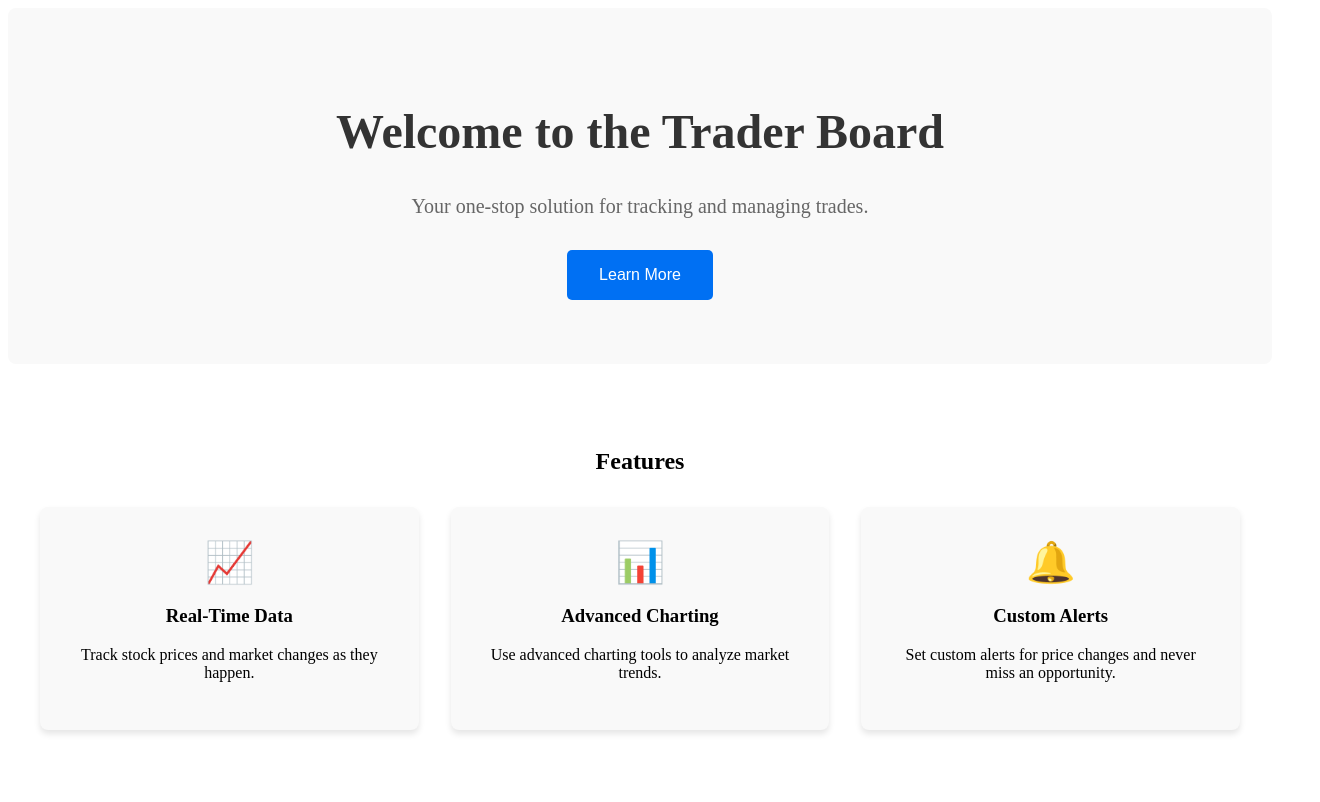
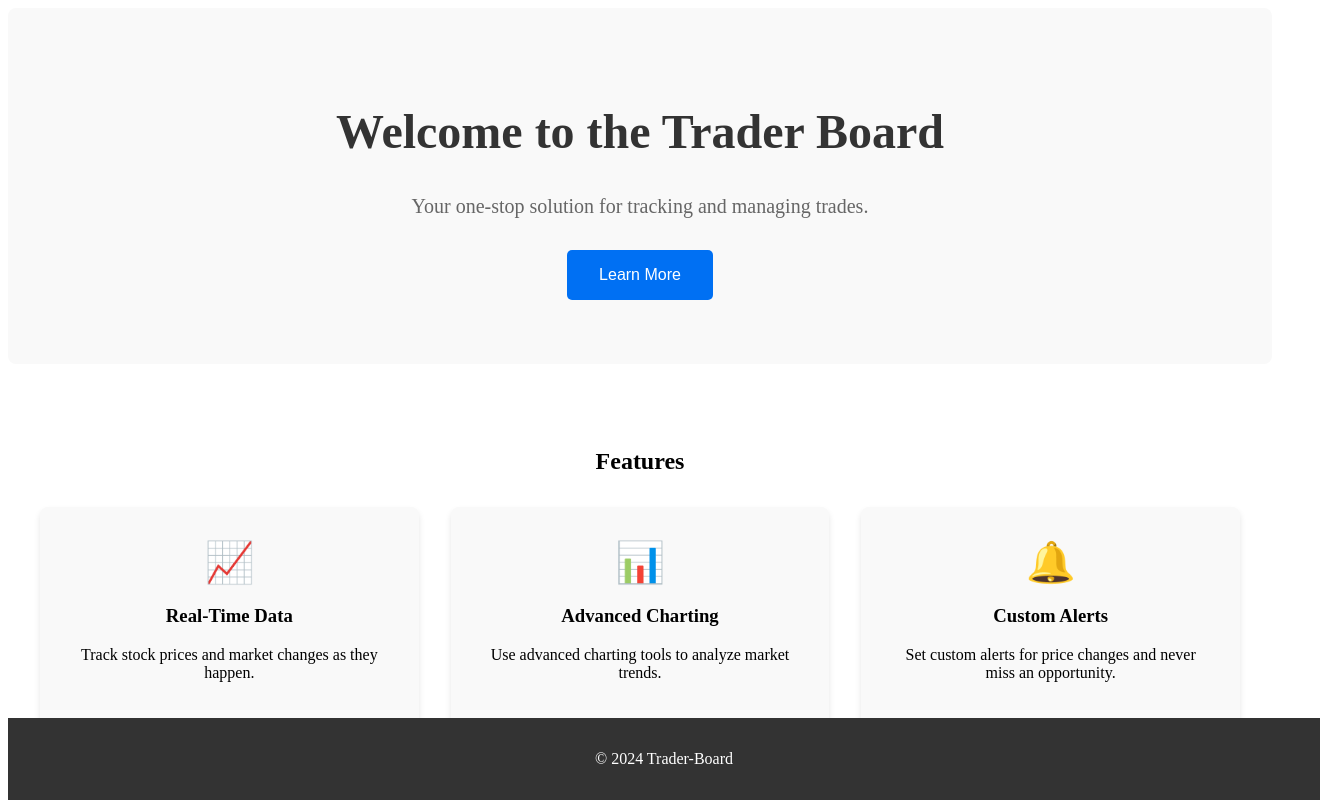
Before and after one commit to xenirio/trader-board, a Next.js app: page / in a window 1280 px wide. Shown: the whole page, 1320 px wide, since content can reach past the window. Built offline with nearby package versions, Linux system fonts and the light colour scheme.

Commit message:
feat: Create Footer Component (#271)
* feat: create Footer component

* feat: add styles for Footer component

* feat: add Footer to main page

```diff
--- a/app/page.tsx
+++ b/app/page.tsx
@@ -1,5 +1,6 @@
 import Hero from '../components/Hero/Hero';
 import { Features } from '../components/Features/Features';
+import Footer from '../components/Footer/Footer';
 
 const Home = () => {
   const handleButtonClick = () => {
@@ -16,6 +17,7 @@ const Home = () => {
         onButtonClick={handleButtonClick}
       />
       <Features />
+      <Footer />
     </div>
   );
 };
--- /dev/null
+++ b/components/Footer/Footer.module.css
@@ -0,0 +1,9 @@
+.footer {
+  background-color: #333;
+  color: white;
+  text-align: center;
+  padding: 1rem;
+  position: absolute;
+  bottom: 0;
+  width: 100%;
+}
--- /dev/null
+++ b/components/Footer/Footer.tsx
@@ -0,0 +1,12 @@
+import React from 'react';
+import styles from './Footer.module.css';
+
+const Footer: React.FC = () => {
+  return (
+    <footer className={styles.footer}>
+      <p>© 2024 Trader-Board</p>
+    </footer>
+  );
+};
+
+export default Footer;
```
